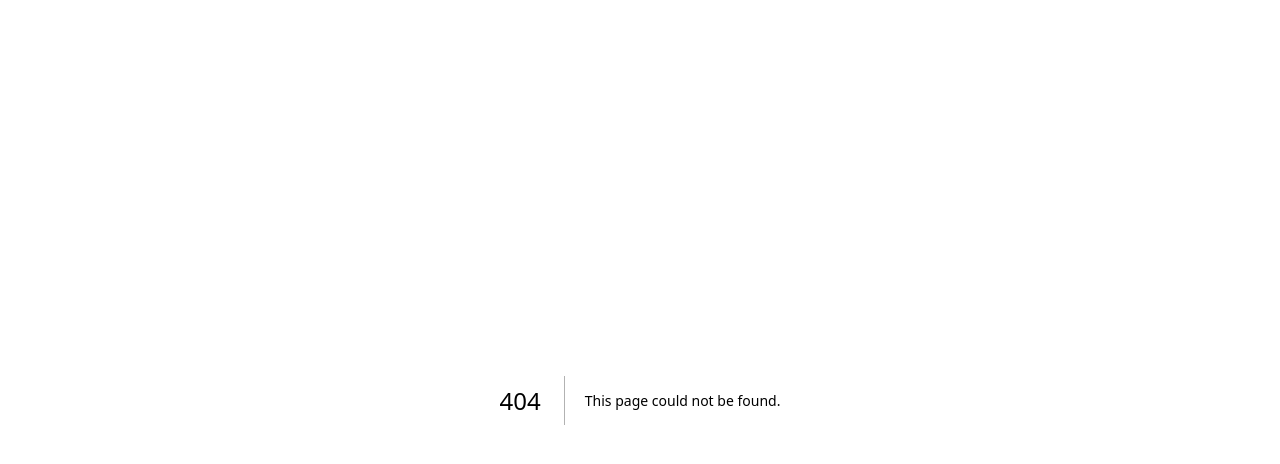
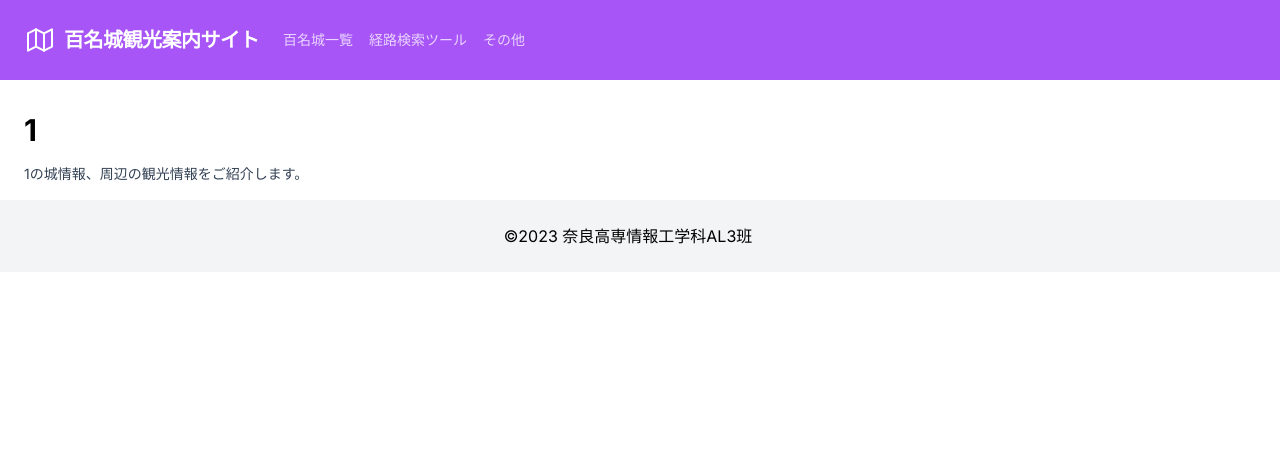
Before and after one commit to ynori123/al_castle, a Next.js app in the folder frontend/: page /castles/1 in a window 1280 px wide. Before the commit this address had no page. Shown: the top 464 px of the page. Built offline with nearby package versions, Linux system fonts and the light colour scheme.

Commit message:
城個別ページ

```diff
--- /dev/null
+++ b/frontend/src/app/castles/[id]/page.tsx
@@ -0,0 +1,18 @@
+import Footer from "@/app/components/Footer";
+import Header from "@/app/components/Header";
+import Navbar from "@/app/components/Navbar";
+
+export default function Page({ params }: { params: { id: string } }) {
+  return (
+    <>
+      <Navbar />
+      <main className="container mx-auto">
+        <Header
+          title={params.id}
+          discription={`${params.id}の城情報、周辺の観光情報をご紹介します。`}
+        />
+      </main>
+      <Footer />
+    </>
+  );
+}
--- a/frontend/src/app/components/Card.tsx
+++ b/frontend/src/app/components/Card.tsx
@@ -8,7 +8,10 @@ type Props = {
 
 const Card = ({ id, title, discription, img, tags }: Props) => {
   return (
-    <div className="max-w-sm rounded overflow-hidden shadow-lg m-4">
+    <a
+      className="max-w-sm rounded overflow-hidden shadow-lg m-4"
+      href={`castles/${id}`}
+    >
       <img
         className="w-full aspect-video overflow-hidden object-cover"
         src={img}
@@ -22,7 +25,7 @@ const Card = ({ id, title, discription, img, tags }: Props) => {
           {discription}
         </p>
       </div>
-    </div>
+    </a>
   );
 };
 
```
